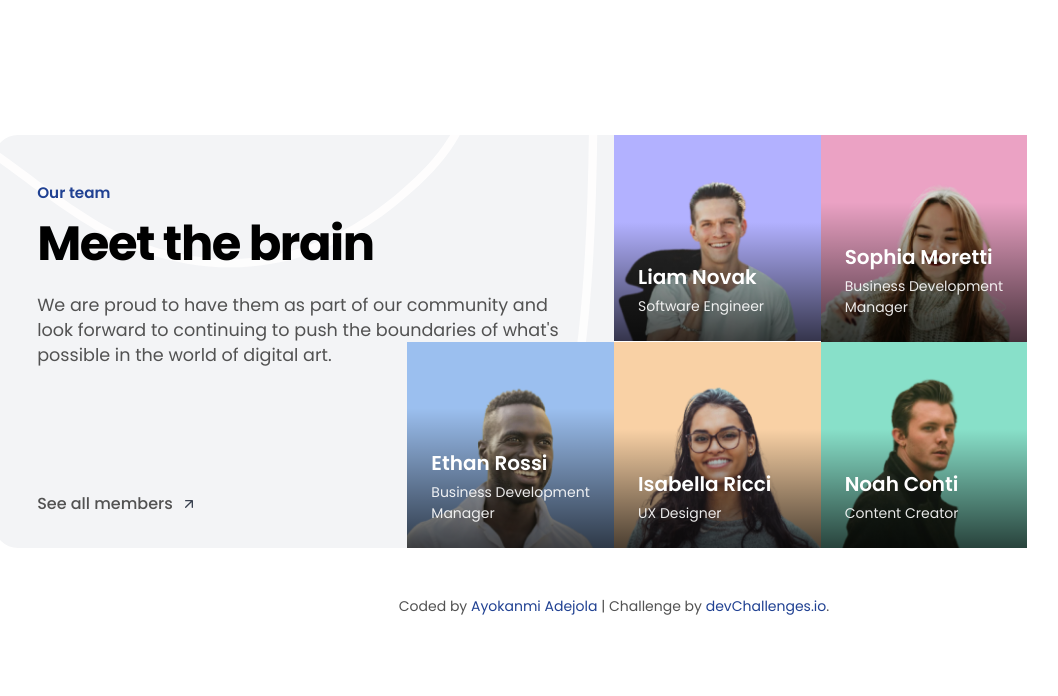
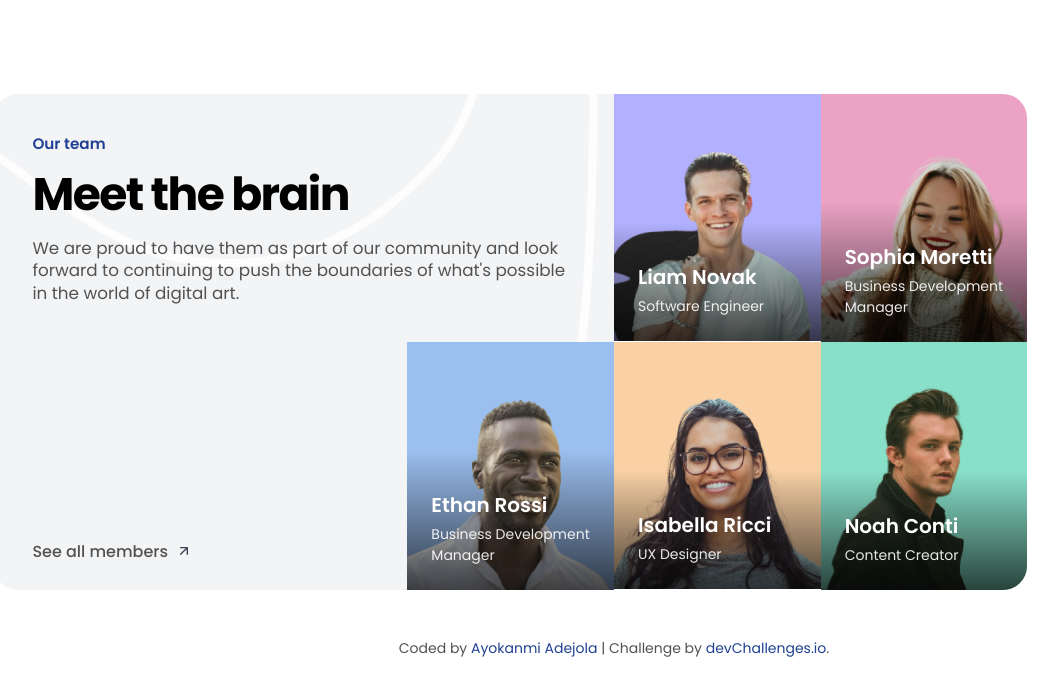
Before and after one commit to Ayokanmi-Adejola/Meet-the-Team-Section, a plain HTML site: page index.html in a window 1280 px wide. Shown: the whole page, without its empty margins (26-1084 px from the left). Drawn offline with Linux system fonts and the light colour scheme.

Commit message:
Adjust team section proportions

```diff
--- a/style.css
+++ b/style.css
@@ -35,7 +35,7 @@ body {
 
 .container {
   width: 100%;
-  max-width: 1250px;
+  max-width: 1350px;
   background-color: #ffffff;
   border-radius: var(--radius-main);
   overflow: hidden;
@@ -73,7 +73,7 @@ body {
   left: 0;
   width: 50%;
   height: 100%;
-  padding: 2.9rem 2.2rem 1.6rem 2.7rem;
+  padding: 2.4rem 2rem 1.25rem 2.4rem;
   z-index: 1;
   max-width: 100%;
 }
@@ -83,7 +83,7 @@ body {
   left: 0;
   bottom: 0;
   width: 50%;
-  padding: 1.8rem 2.4rem 2rem 2.7rem;
+  padding: 1.2rem 2rem 1.6rem 2.4rem;
   z-index: 2;
   color: var(--color-gray);
   text-decoration: none;
@@ -108,18 +108,18 @@ body {
 }
 
 h1 {
-  font-size: 3rem;
+  font-size: 2.85rem;
   font-weight: 700;
   color: var(--color-black);
-  margin-bottom: 1.5rem;
+  margin-bottom: 1.2rem;
   line-height: 1.02;
-  letter-spacing: -0.03em;
+  letter-spacing: -0.035em;
 }
 
 .header-content p {
   color: var(--color-gray);
-  line-height: 1.43;
-  font-size: 1.1rem;
+  line-height: 1.35;
+  font-size: 1.05rem;
   max-width: 100%;
 }
 
@@ -127,7 +127,15 @@ h1 {
 .card {
   position: relative;
   overflow: hidden;
-  aspect-ratio: 1 / 1;
+  aspect-ratio: 5 / 6;
+}
+
+.sophia {
+  border-top-right-radius: 24px;
+}
+
+.noah {
+  border-bottom-right-radius: 24px;
 }
 
 .card img {
@@ -250,7 +258,7 @@ h1 {
   }
 
   .card {
-    aspect-ratio: 1 / 1;
+    aspect-ratio: 5 / 6;
   }
 }
 
```
